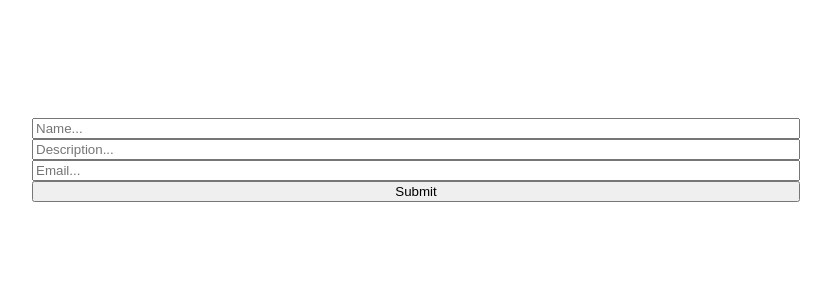
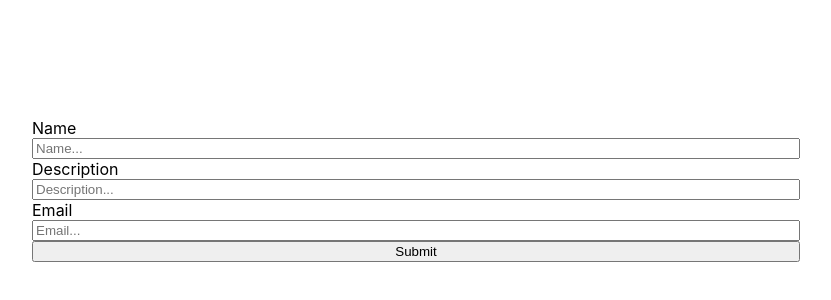
Before and after one commit to marcellerusu/react-components, a React (Create React App) app: page / in a window 1280 px wide. Shown: the part 138-438 px from the top of the page, without its empty margins (224-1055 px from the left). Built offline with nearby package versions, Linux system fonts and the light colour scheme.

Commit message:
Text -> Str & add basic label support

```diff
--- a/src/components/forms/example.js
+++ b/src/components/forms/example.js
@@ -16,13 +16,16 @@ const Name = CustomType(value => value.split(' '), arr => arr.join(' '));
 export default () => {
   const [{name, description, email}, form] = useForm(
     {name: Name.of(''), description: '', email: Email.of('')},
-    (data) => console.log('submit', data)
+    x => console.log(x)
   );
   return (
     <Card>
       <Form {...form}>
+        <label {...name.label}></label>
         <input {...name} />
+        <label {...description.label}></label>
         <input {...description} />
+        <label {...email.label}></label>
         <input {...email} />
         <input type="submit"/>
       </Form>
--- a/src/components/forms/index.js
+++ b/src/components/forms/index.js
@@ -31,6 +31,9 @@ const useForm = (options, onSubmit) => {
         onChange: onChange(key),
         placeholder: `${firstCapital(...key)}...`,
         required: state[key].required,
+        label: {
+          children: <>{firstCapital(...key)}</>
+        }
       };
     }
     return _formState;
@@ -46,6 +49,6 @@ const useForm = (options, onSubmit) => {
   return [formState, form];
 };
 
-export const {Email, Float, Text, CustomType} = TypeConstructors;
+export const {Email, Float, Str, CustomType} = TypeConstructors;
 
 export default useForm;
--- a/src/components/forms/types.js
+++ b/src/components/forms/types.js
@@ -7,9 +7,9 @@ const TypeConstructors = {
       return TypeConstructor(EMAIL, value, required);
     }
   },
-  Text: { // TODO: come up with a better name
+  Str: { // TODO: come up with a better name
     of(value, required = true) {
-      return TypeConstructor(TEXT, value, required);
+      return TypeConstructor(STR, value, required);
     }
   },
   Float: {
@@ -26,7 +26,7 @@ const TypeConstructors = {
 }
 
 const EMAIL = Symbol('EMAIL');
-const TEXT = Symbol('TEXT');
+const STR = Symbol('STR');
 const FILE = Symbol('FILE');
 const SELECT = Symbol('SELECT');
 const FLOAT = Symbol('FLOAT');
@@ -36,7 +36,7 @@ const CUSTOM = Symbol('CUSTOM');
 export const construct = value => {
   if (value.__type) return value;
   if (typeof value === 'string') {
-    return TypeConstructors.Text.of(value);
+    return TypeConstructors.Str.of(value);
   } else if (typeof value === 'number') {
     return TypeConstructors.Float.of(value);
   }
```
Also changed, not shown: 1 other file (tests, documents, lock files or other folders).
